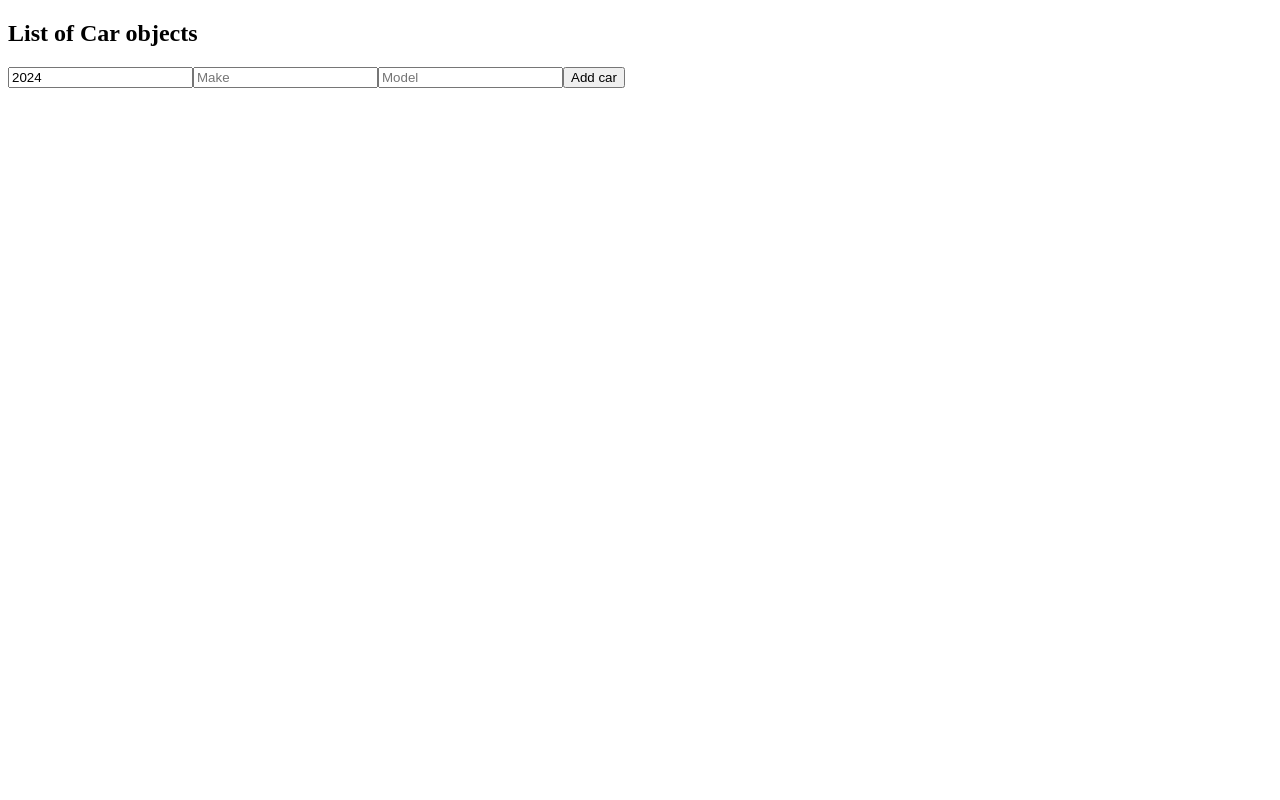
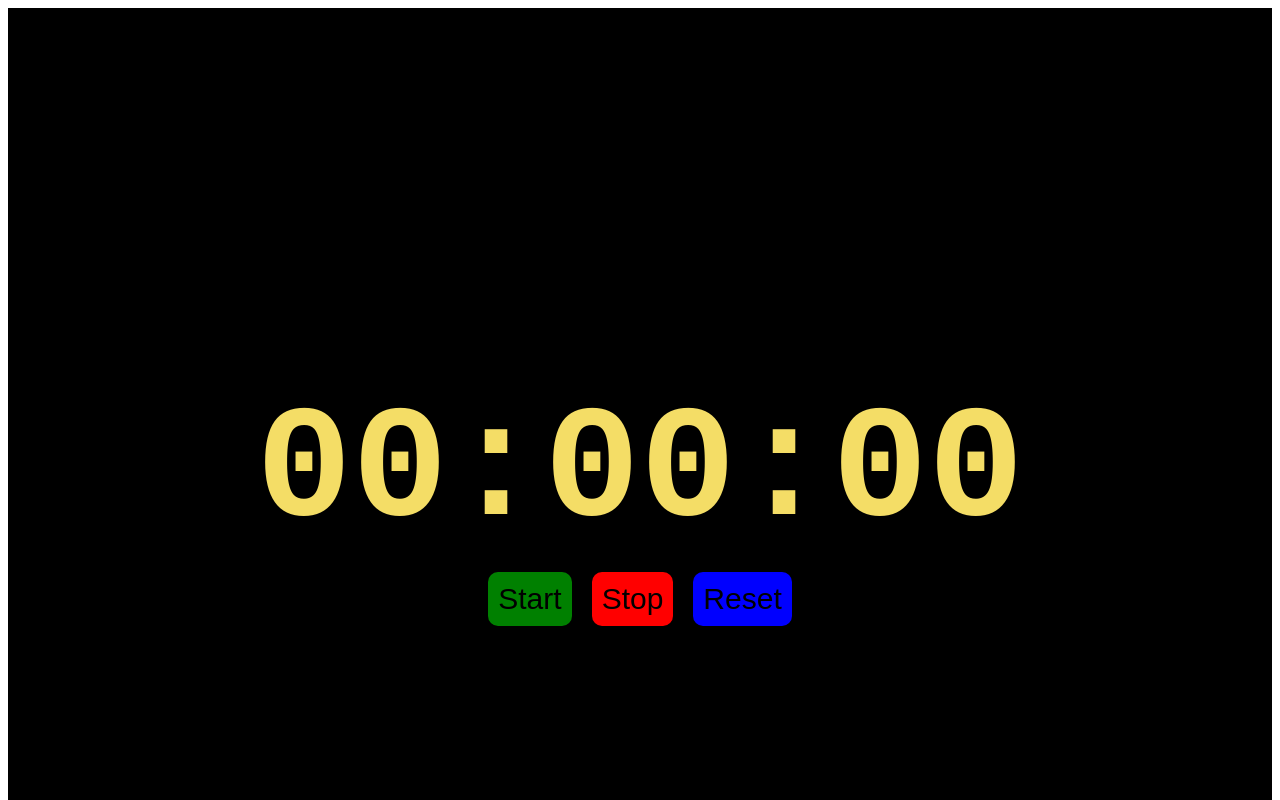
Before and after one commit to AmiyoKm/my-react-app, a React (Vite) app in the folder my-react-app/: page / in a window 1280 px wide. Shown: the top 800 px of the page. Built offline with nearby package versions, Linux system fonts and the light colour scheme.

Commit message:
stopwatch with random color

```diff
--- a/my-react-app/package.json
+++ b/my-react-app/package.json
@@ -11,6 +11,7 @@
   },
   "dependencies": {
     "dayjs": "^1.11.13",
+    "randomcolor": "^0.6.2",
     "react": "^18.3.1",
     "react-dom": "^18.3.1"
   },
--- a/my-react-app/src/App.jsx
+++ b/my-react-app/src/App.jsx
@@ -1,9 +1,9 @@
-import MyComponent from './MyComponent.jsx';
+import StopWatch from "./StopWatch.jsx";
 
 function App() {
   return (
     <>
-       <MyComponent />
+       <StopWatch />
     </>
   );
 }
--- a/my-react-app/src/MyComponent.jsx
+++ /dev/null
@@ -1,57 +0,0 @@
-import React ,{useState} from "react";
-import dayjs from "dayjs";
-function MyComponent(props) {
-    let dateFrom =  dayjs();
-    let year = dateFrom.year();
-    const [cars,setCars]=useState([]);
-    const [carYear , setCarYear]=useState(year);
-    const [carMake,  setCarMake]=useState('');
-    const [carModel , setCarModel]= useState('');
-
-    function handleAddCar(){
-            let newCar={
-                year:carYear,
-                make:carMake,
-                model:carModel
-            }
-            setCars(c=>[...c,newCar]);
-            setCarYear(year);
-            setCarMake('');
-            setCarModel('');
-    }
-
-    function handleRemoveCar(index){
-        setCars(c=>c.filter((element,i)=>  i!==index))
-    }
-
-    function handleYearChange(e){
-       setCarYear(e.target.value);
-    }
-
-    function handleMakeChange(e){
-        setCarMake(e.target.value);
-    }
-
-    function handleModelChange(e){
-        setCarModel(e.target.value);
-    }
-
-    return <div>
-        <h2>List of Car objects</h2>
-        <ul>
-            {cars.map((car,index)=>
-                <li key={index} onClick={()=>handleRemoveCar(index)}>{car.year} {car.make} {car.model}</li>
-            )}
-        </ul>
-
-        <input type="number" placeholder="Year" value={carYear}
-        onChange={handleYearChange}></input>
-        <input type="text" placeholder="Make" value={carMake}
-        onChange={handleMakeChange}></input>
-        <input type="text" placeholder="Model" value={carModel}
-        onChange={handleModelChange}></input>
-        <button onClick={handleAddCar}>Add car</button>
-    </div>
-}
-
-export default MyComponent;
--- /dev/null
+++ b/my-react-app/src/StopWatch.jsx
@@ -0,0 +1,71 @@
+import React ,{useState , useRef , useEffect}from 'react';
+import randomColor from "randomcolor"
+import dayjs from 'dayjs';
+import duration from 'dayjs/plugin/duration';
+
+function StopWatch(){
+    dayjs.extend(duration);
+
+    const [isActive ,setIsActive] = useState(false);
+    const [time , setTime]= useState(0);
+    const [elapsedTime , setElapsedTime]= useState(0);
+    const [color,setColor]= useState(randomColor());
+
+    useEffect(()=>{
+        let interval = null;
+        if(isActive){
+            if(time===0){
+                setTime(dayjs());
+            }
+
+
+            interval= setInterval(()=>{
+                setElapsedTime(dayjs().diff(time));
+                setColor(randomColor)
+
+            },10)
+        }
+        else if(!isActive){
+            clearInterval(interval);
+        }
+
+        return ()=> clearInterval(interval);
+    }
+
+    ,[isActive,time]);
+    function start(){
+        setIsActive(true);
+    }
+
+    function stop(){
+        setIsActive(false);
+
+    }
+
+    function reset(){
+        setIsActive(false);
+        setElapsedTime(0);
+        setTime(0);
+
+    }
+    function formatTime(elapsedTime){
+        const duration = dayjs.duration(elapsedTime);
+
+        const min = String(duration.minutes()).padStart(2,'0');
+        const ss = String(duration.seconds()).padStart(2,'0');
+        const ms = String(Math.floor(duration.milliseconds()/10)).padStart(2,'0');
+
+        return `${min}:${ss}:${ms}`
+    }
+
+    return <div className="container" style={{backgroundColor:'black'}}>
+        <div className="time-display" style={{color:color}}>{formatTime(elapsedTime)}</div>
+        <div>
+            <button onClick={start} className="start-button">Start</button>
+            <button  onClick={stop} className="stop-button">Stop</button>
+            <button  onClick={reset} className="reset-button">Reset</button>
+        </div>
+
+    </div>
+}
+export default StopWatch;
--- a/my-react-app/src/index.css
+++ b/my-react-app/src/index.css
@@ -1,61 +1,48 @@
-.card{
-  border  :1px solid rgb(195, 195, 195);
-  border-radius: 10px;
-  box-shadow: 5px 5px 5px rgba(0,0,0,.1);
-  padding :20px;
-  margin:10px;
-  text-align:center;
-  width:250px;
-  display:inline-block;
+.container{
+  display:flex;
+  flex-direction:column;
+  justify-content:center;
+  align-items:center;
+  height:1000px;
 }
-.card .card-image{
-  max-width: 60%;
-  height:auto;
-  object-fit: cover;
-  border-radius:50%;
-  margin-bottom:10px;
+.time-display{
+  font-family: monospace;
+  font-weight: 600;
+  font-size :10rem;
 
 }
-.card .card-title{
+
+.start-button , .stop-button , .reset-button{
+  font-size:30px;
   font-family: Arial, Helvetica, sans-serif;
+  padding:10px;
+  margin:10px;
+  border-radius:10px;
+  border:none;
+  cursor:pointer;
+  transition :background-color 0.15s;
+}
+.start-button{
+  background-color: green;
 
-  font-size:24px;
-  margin:0px;
-  color:rgb(21, 71, 251)
 }
-.card .card-text{
-  font-family:Arial, Helvetica, sans-serif;
-  color:rgb(21, 71, 251)
+.start-button:hover{
+  background-color: rgb(0, 93, 0);
+
 }
+.stop-button{
+  background-color: red;
 
-.button{
-  background-color:rgb(21, 71, 251);
-  color:white;
-  padding:10px 20px;
-  border:none;
-  border-radius:5px;
-  cursor:pointer;
 }
-.greeting{
-  display:inline-block;
-  height:100px;
-  width:500px;
-  background-color: green;
-  color:white;
-  font:arial;
-  padding:10px;
-  font-size:20px;
-  border: 1px solid black;
+.stop-button:hover{
+  background-color: rgb(150, 0, 0);
+
 }
+.reset-button{
+  background-color: blue;
 
-.login{
-  display:inline-block;
-  height:100px;
-  width:500px;
-  background-color: rgb(226, 11, 11);
-  color:white;
-  font:arial;
-  padding:10px;
-  font-size:20px;
-  border: 1px solid black;
 }
+.reset-button:hover{
+  background-color: rgb(0, 0, 148);
+
+}
```
Also changed, not shown: 1 other file (tests, documents, lock files or other folders).
